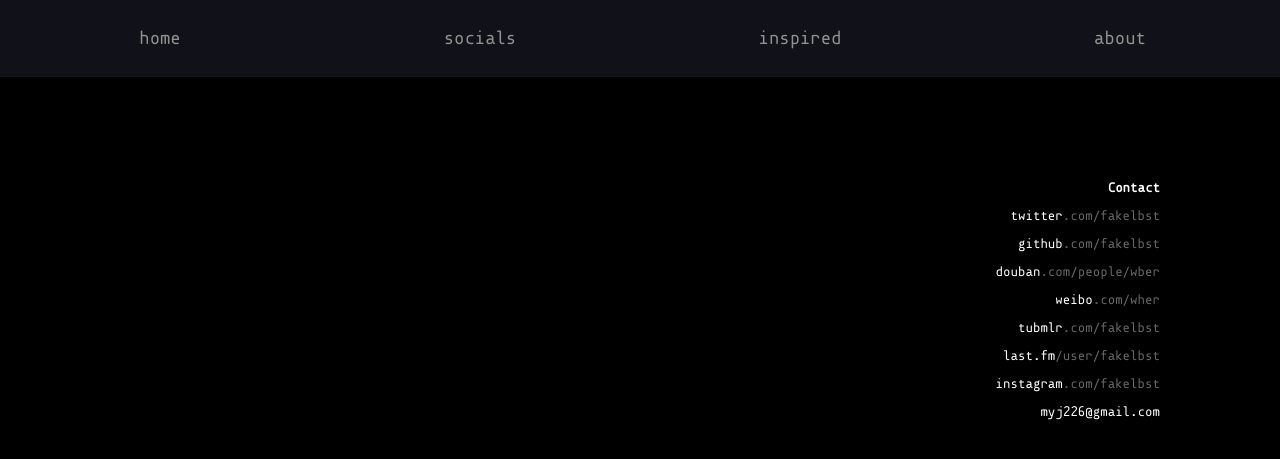
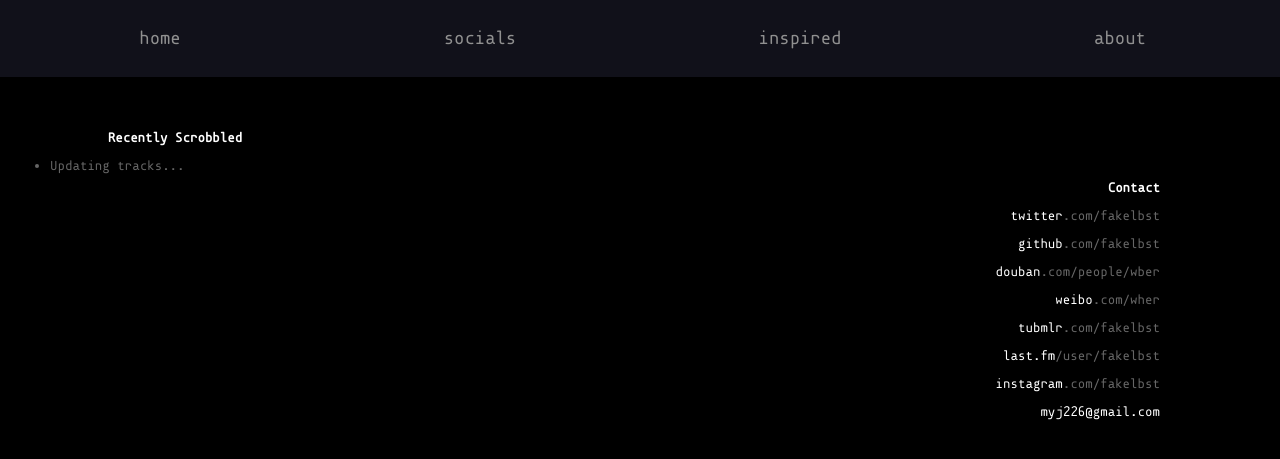
Before and after one commit to fakelbst/fakelbst.github.io, a Jekyll site: the page built from about/index.html, in a window 1280 px wide. Shown: the top 459 px of the page. Built offline with Jekyll 4.4.1, drawn with Linux system fonts in a browser that asks for light colours; Markdown is read by kramdown in place of the engine named in the settings; a script that is not in the unit is left out.

Commit message:
update about add last recent scrobbled

```diff
--- a/_config.yml
+++ b/_config.yml
@@ -4,4 +4,4 @@ pygments: true
 
 lastfm_apikey: 4dff88a0423651b3570253b10b745b2c
 lastfm_user: fakelbst
-lastfm_count: 10
+lastfm_count: 15
--- a/about/index.html
+++ b/about/index.html
@@ -50,3 +50,32 @@ extra_js:
         </p>
     </div>
 </div>
+
+
+<div class="recent track">
+    <h1>Recently Scrobbled</h1>
+    <style type="text/css">
+      #lastfmList li{ text-align: left; }
+    </style>
+    <ul id="lastfmList">
+      <li class="loading">Updating tracks...</li>
+    </ul>
+    <script lang="Javascript">
+        function showLastfmFeed(json){
+            if(json.recenttracks == 'undefined'){
+                return
+            }
+
+            var tracklist = document.getElementById('lastfmList'),
+                content = '';
+
+            $.each(json.recenttracks.track, function(i, track){
+                content += '<li id="lastfmItem_'+i+'"><a href="'+ track.url + '">' + track.name +'</a> - '+ track.artist['#text'] + '</li>';
+            });
+
+            tracklist.innerHTML = content;
+        }
+    </script>
+    <script lang="Javascript" src="http://ws.audioscrobbler.com/2.0/?method=user.getrecenttracks&user={{site.lastfm_user}}&limit={{ site.lastfm_count }}&api_key={{ site.lastfm_apikey }}&format=json&callback=showLastfmFeed"></script>
+    </section>
+</div>
--- a/css/about.css
+++ b/css/about.css
@@ -1,6 +1,3 @@
-body {
-    text-align: right;
-}
 .about {
     position: absolute;
     right: 120px;
@@ -8,6 +5,9 @@ body {
     width: 300px;
 }
 .about a:hover {
+    color: #FFF;
+}
+.recent a:hover {
     color: #FFF;
 }
 h1 {
@@ -20,7 +20,8 @@ strong {
     color: #FFF;
     font-weight: normal;
 }
-.contant {
+.contact {
+    text-align: right;
 }
 .contact a {
     color: rgba(255, 255, 255, 0.4);
@@ -28,3 +29,15 @@ strong {
     border-bottom: none;
     text-align: right;
 }
+.recent {
+    position: absolute;
+    left: 50px;
+    top: 130px;
+    width: 250px;
+}
+.recent a,li{
+    color: rgba(255, 255, 255, 0.4);
+    text-decoration: none;
+    border-bottom: none;
+    text-align: right;
+}
```
Also changed, not shown: last/index.html (deleted, +0 -59 lines).
